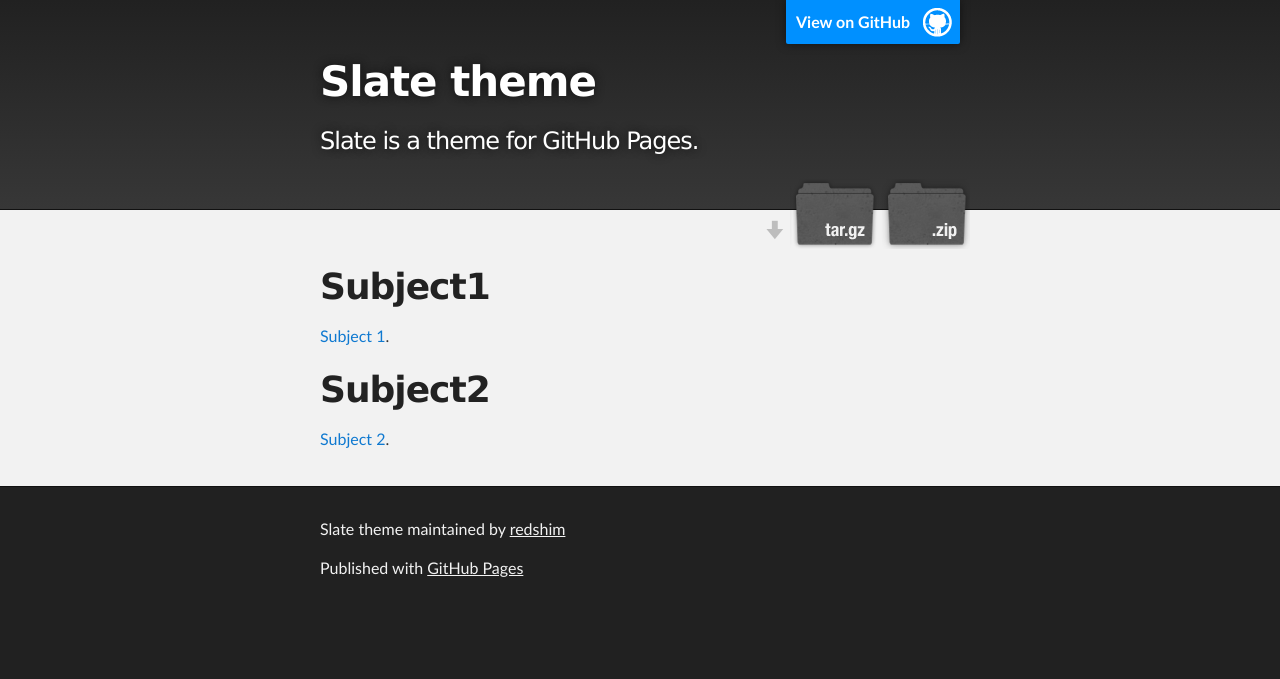
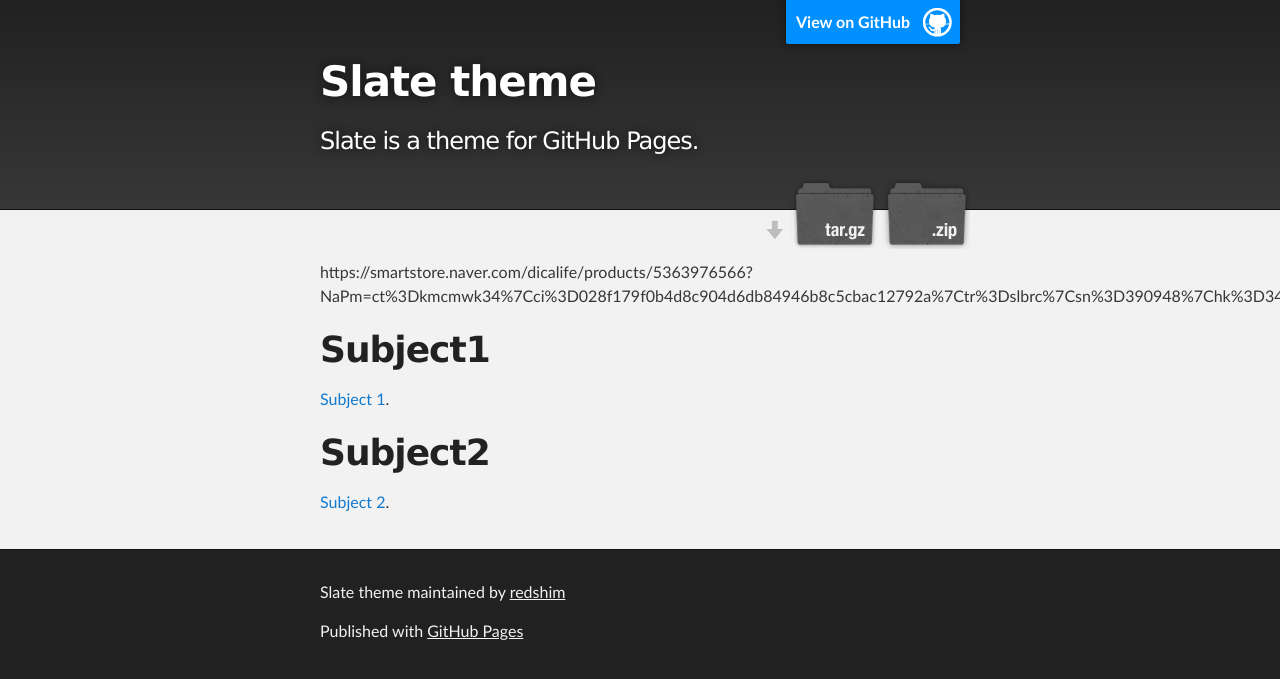
Before and after one commit to redshim/WorkWithAcademy, a Jekyll site: the page built from index.md, in a window 1280 px wide. Shown: the top 679 px of the page. Built offline with Jekyll 4.4.1, drawn with Linux system fonts in a browser that asks for light colours; our own code applies the rules of GitHub Pages for plain Markdown files; some of the changed lines change nothing that is shown.

Commit message:
Update index.md

```diff
--- a/index.md
+++ b/index.md
@@ -1,3 +1,4 @@
+https://smartstore.naver.com/dicalife/products/5363976566?NaPm=ct%3Dkmcmwk34%7Cci%3D028f179f0b4d8c904d6db84946b8c5cbac12792a%7Ctr%3Dslbrc%7Csn%3D390948%7Chk%3D3406714c91c35553819f16ce82bebc95294a0f09
 
 # Subject1
 
```
